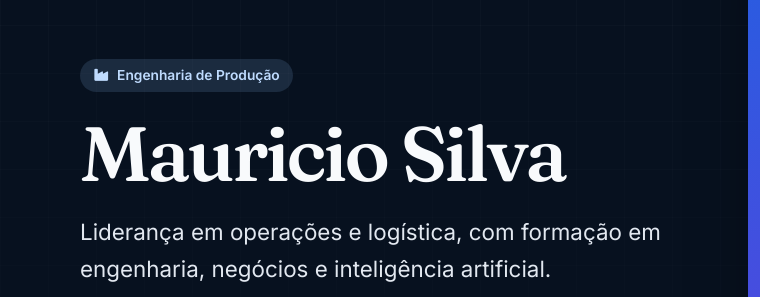
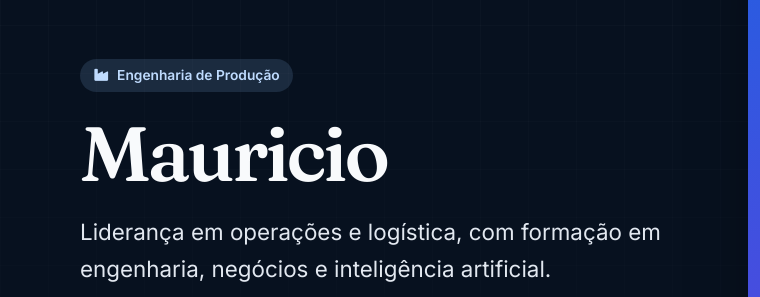
Before and after one commit to mauriciosilvaestudos-hue/primeiro-projeto, a plain HTML site: page Projeto Pos/Curriculo/index.html in a window 1280 px wide. Shown: the part 215-512 px from the top of the page, 0-760 px from the left. Drawn offline with Linux system fonts and the light colour scheme.

Commit message:
mudança de nome 1

```diff
--- a/Projeto Pos/Curriculo/index.html
+++ b/Projeto Pos/Curriculo/index.html
@@ -86,7 +86,7 @@
             <i class="fa-solid fa-industry"></i>
             Engenharia de Produção
           </p>
-          <h1>Mauricio Silva</h1>
+          <h1>Mauricio</h1>
           <p class="hero-lead">
             Liderança em operações e logística, com formação em engenharia, negócios e inteligência artificial.
           </p>
```
